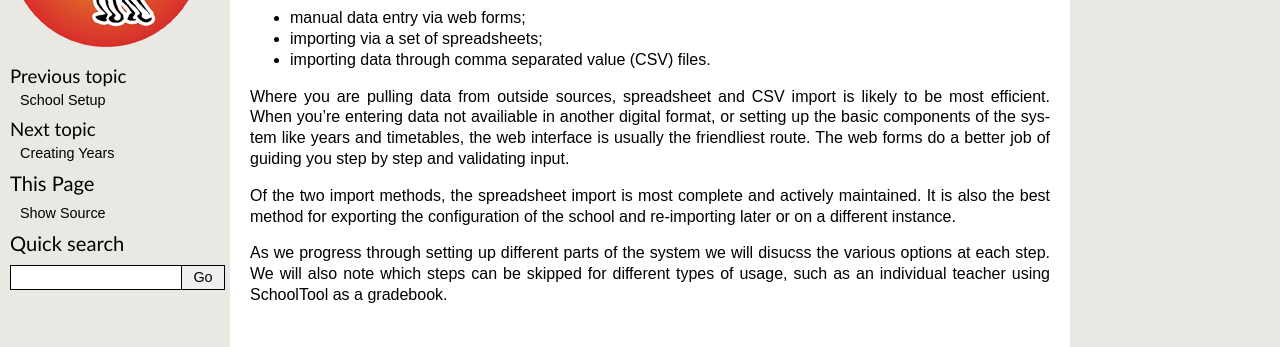
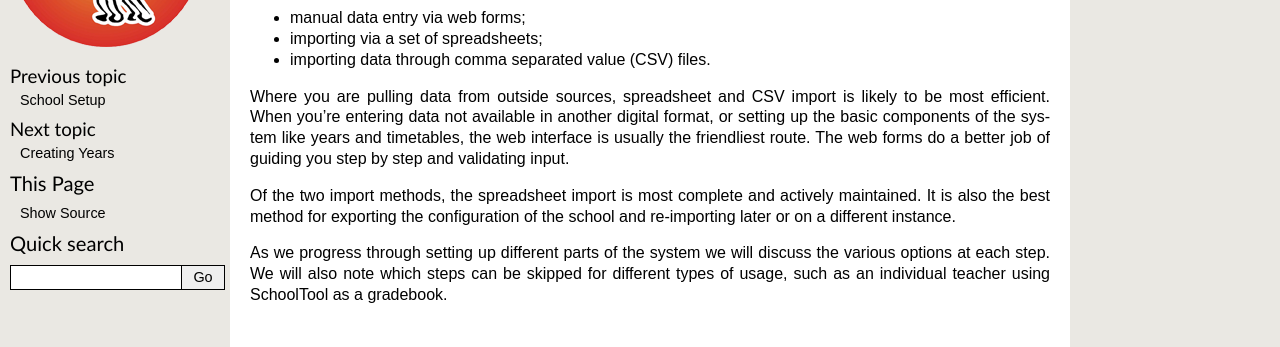
Before and after one commit to schooltool-project/schooltool-book, a Sphinx documentation site: the page built from source/web-v-import.rst, in a window 1280 px wide. Shown: the part 199-546 px from the top of the page. Built offline with Sphinx 7.4.7, drawn with Linux system fonts in a browser that asks for light colours.

Commit message:
Fixed a few more typos/added some things in/to source/database.rst, source/journal.rst and source/web-v-import.rst.

```diff
--- a/source/database.rst
+++ b/source/database.rst
@@ -22,7 +22,7 @@ While it is possible to do a "hot" backup of SchoolTool's database while the app
     sudo cp /var/lib/schooltool-2008-Data.fs /media/backups/schooltool-2008-Data.fs-`date +%Y%m%d-%H%M`
     sudo /etc/init.d/schooltool-2008 start
 
-Substitute the actual location of your backup in the place of ``/media/backups``.  The ``date +%Y%m%d-%H%M`` command embedded into the cp command is a bash command to embed the current date and time into the filename.  That will allow you to keep a bunch of backups by date easily.  Of course, if you've got a more sophisticated backup system than ``cp``, by all means use that!
+Substitute the actual location of your backup in the place of ``/media/backups``.  The ``date +%Y%m%d-%H%M`` command embedded into the ``cp'' command is a bash command to embed the current date and time into the filename.  That will allow you to keep a bunch of backups by date easily.  Of course, if you've got a more sophisticated backup system than ``cp``, by all means use that!
 
 Restoring from an Backup
 ------------------------
--- a/source/journal.rst
+++ b/source/journal.rst
@@ -1,7 +1,7 @@
 Using the Attendance Journal
 ============================
 
-The Journal provides a method of tracking classroom attendance as well as other data attached to specific class meetings, such as class particpation grades.  The current emphasis is on creating a fast and convenient method for teachers to enter this data during class.  More advanced attendance functionality, such as excuse workflows, will follow in subsequent releases.
+The Journal provides a method of tracking classroom attendance as well as other data attached to specific class meetings, such as class participation grades.  The current emphasis is on creating a fast and convenient method for teachers to enter this data during class.  More advanced attendance functionality, such as excuse workflows, will follow in subsequent releases.
 
 Finding the Journal
 -------------------
--- a/source/web-v-import.rst
+++ b/source/web-v-import.rst
@@ -9,8 +9,8 @@ Currently the three primary methods are:
 * importing via a set of spreadsheets;
 * importing data through comma separated value (CSV) files.
 
-Where you are pulling data from outside sources, spreadsheet and CSV import is likely to be most efficient.  When you're entering data not availiable in another digital format, or setting up the basic components of the system like years and timetables, the web interface is usually the friendliest route.  The web forms do a better job of guiding you step by step and validating input.
+Where you are pulling data from outside sources, spreadsheet and CSV import is likely to be most efficient.  When you're entering data not available in another digital format, or setting up the basic components of the system like years and timetables, the web interface is usually the friendliest route.  The web forms do a better job of guiding you step by step and validating input.
 
 Of the two import methods, the spreadsheet import is most complete and actively maintained.  It is also the best method for exporting the configuration of the school and re-importing later or on a different instance.
 
-As we progress through setting up different parts of the system we will disucss the various options at each step.   We will also note which steps can be skipped for different types of usage, such as an individual teacher using SchoolTool as a gradebook.
+As we progress through setting up different parts of the system we will discuss the various options at each step.   We will also note which steps can be skipped for different types of usage, such as an individual teacher using SchoolTool as a gradebook.
```
